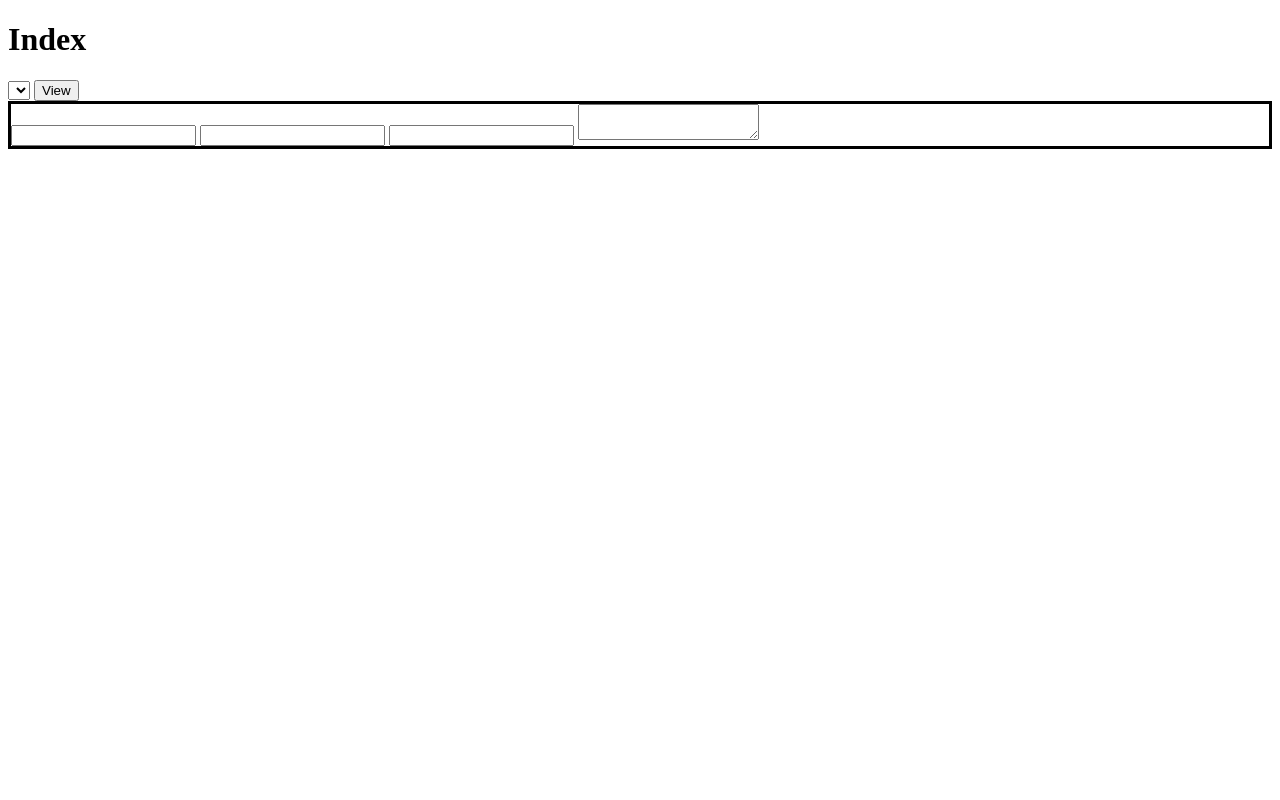
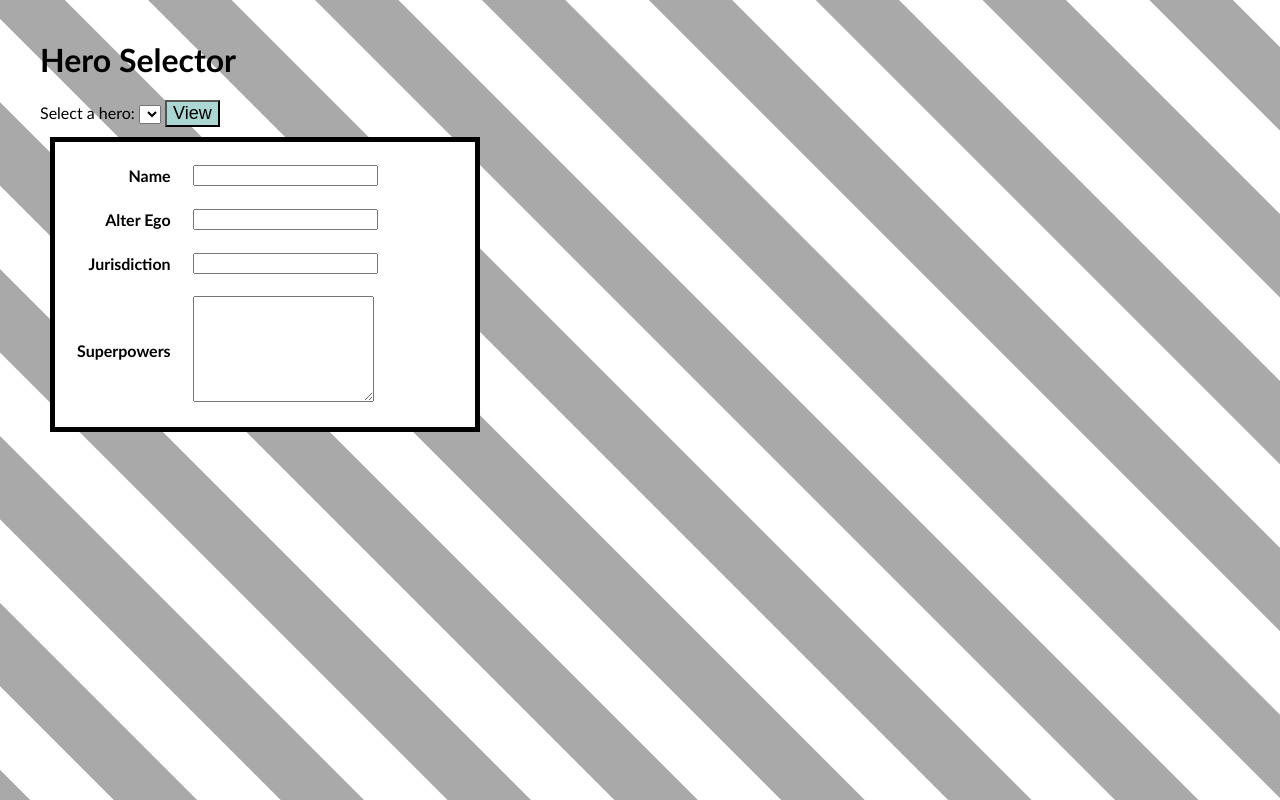
Before and after one commit to llesky/COMP2406, a plain HTML site: page assn1/index.html in a window 1280 px wide. Drawn offline with Linux system fonts and the light colour scheme; no server answers.

Commit message:
renaming

```diff
--- /dev/null
+++ b/ASSN1/common.css
@@ -0,0 +1,11 @@
+
+button {
+	background-color:#abd6d2;
+	font-size: 18px;
+}
+
+body {
+	margin: 40px;
+	background-image: url("background.jpg");
+	font-family: "Trebuchet MS", Helvetica, sans-serif;
+}
--- /dev/null
+++ b/ASSN1/heroes/Wolverine2.json
@@ -0,0 +1,6 @@
+{
+	"name":"Wolverine",
+	"alterEgo":"Logan",
+	"superpowers":["Adamantium Skeleton", "Enhanced Healing", "Enhanced Senses", "Regeneration", "Retractable Adamantium Claws"],
+	"style":{"backgroundColor":"#ffc72c","color":"#0066ff"}
+}
--- a/assn1/index.html
+++ b/assn1/index.html
@@ -2,21 +2,39 @@
 <html>
 	<head>
 		<title>Superhero Index</title>
+		<link rel="stylesheet" type="text/css" href="common.css">
 	</head>
 	<body>
-		<h1>Index</h1>
-		<select id="selector">
-		</select>
-		<button onclick="reqFileData()">
-			View
-		</button>
-		<div id="information" style="border:3px solid black">
-			<input id="name_field" type="text" readonly>
-			<input id="alterego_field" type="text" readonly>
-			<input id="jurisdiction_field" type="text" readonly>
-			<textarea id="powers_field" readonly></textarea>
-		</div>
+
+	<div id="header">
+		<h1>Hero Selector</h1>
+		<label>Select a hero:</label>
+		<select id="selector"></select>
+		<button onclick="reqFileData()">View</button>
 	</div>
+
+	<div id="information" style="background:white;border:5px solid black;padding:10px;width:400px;margin:10px;">
+
+		<table cellpadding="10">
+			<tr>
+				<th style="text-align: right"><label>Name</label></th>
+				<th style="text-align: left"><input id="name_field" type="text" readonly></th>
+			</tr>
+			<tr>
+				<th style="text-align: right"><label>Alter Ego</label></th>
+				<th style="text-align: left"><input id="alterego_field" type="text" readonly></th>
+			</tr>
+			<tr>
+				<th style="text-align: right"><label>Jurisdiction</label></th>
+				<th style="text-align: left"><input id="jurisdiction_field" type="text" readonly></th>
+			</tr>
+			<tr>
+				<th style="text-align: right"><label>Superpowers</label></th>
+				<th style="text-align: left"><textarea style="height:100px" id="powers_field" readonly></textarea></th>
+			</tr>
+		</table>
+	</div>
+
 	</body>
 
 	<script type="text/javascript">
@@ -39,6 +57,7 @@
 					//apply style div
 					var styledDiv = document.getElementById("information").style;
 
+					styledDiv.background = "white";
 					styledDiv.backgroundColor = "black";
 					styledDiv.borderColor = "black";
 					styledDiv.color = "black";
```
Also changed, not shown: t3_files/code/SimpleWebServer.js (deleted, +0 -41 lines), ASSN1/background.jpg (added), TUT1/01a_HelloWorld.js (renamed from 01a_HelloWorld.js), TUT1/hello.js (renamed from hello.js), TUT1/test.js (renamed from test.js), TUT2/demo_code/Problem1.js (renamed from t2_files/demo_code/Problem1.js), TUT2/demo_code/Problem3.js (renamed from t2_files/demo_code/Problem3.js), TUT2/demo_code/file_read_sync.js (renamed from t2_files/demo_code/file_read_sync.js), TUT2/demo_code/songs/sister_golden_hair.txt (renamed from t2_files/demo_code/songs/sister_golden_hair.txt), TUT2/demo_code/test.js (renamed from t2_files/demo_code/test.js), t3_files/code/favicon.ico (deleted), 4 other files.
